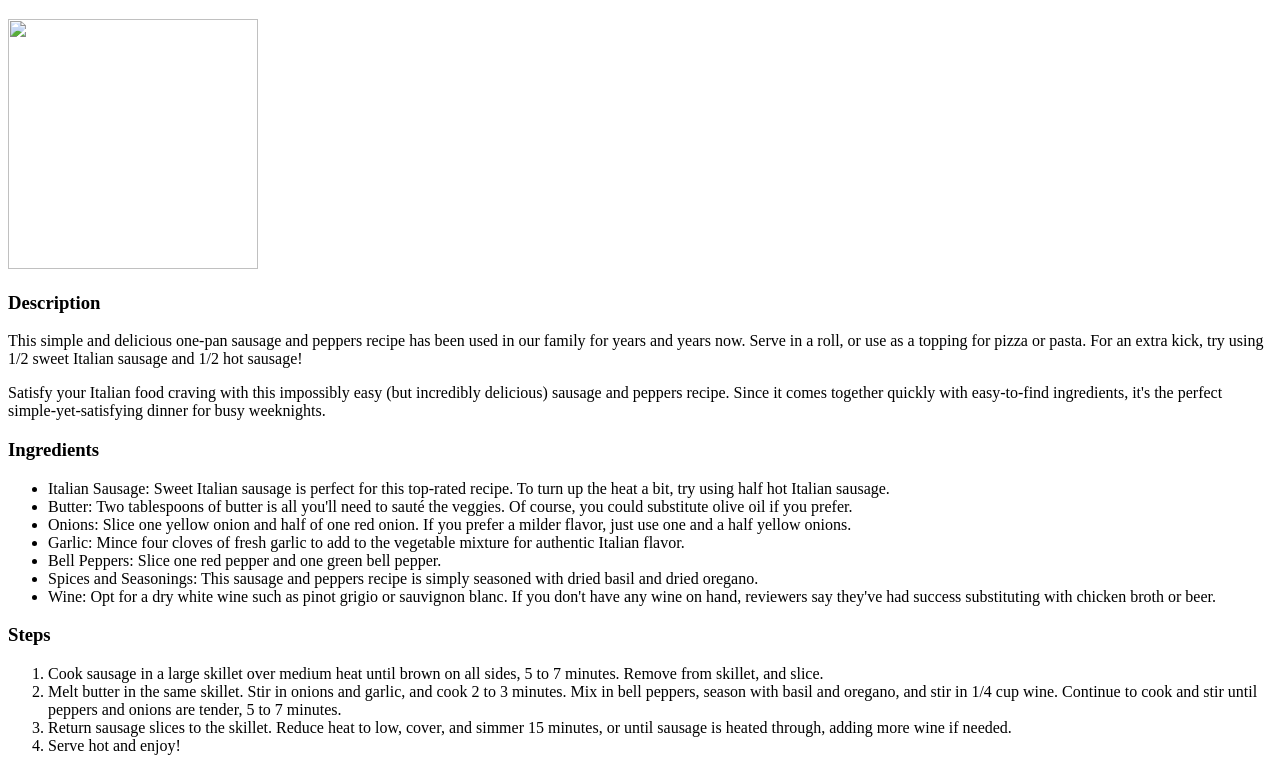
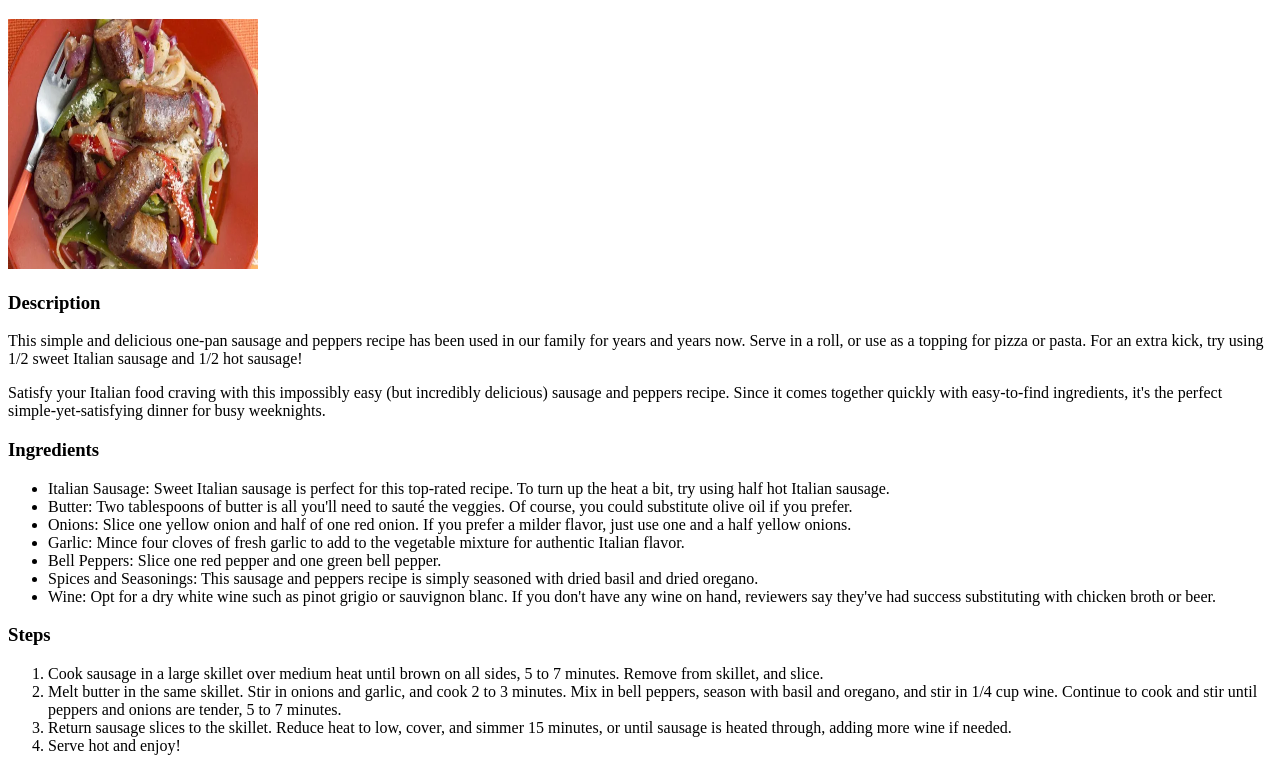
Before and after one commit to nottin0/odin-recipes, a plain HTML site: page recipes/sausage.html in a window 1280 px wide. Shown: the part 61-832 px from the top of the page. Drawn offline with Linux system fonts and the light colour scheme.

Commit message:
Update sausage.html

```diff
--- a/recipes/sausage.html
+++ b/recipes/sausage.html
@@ -7,7 +7,7 @@
 </head>
 <body>
 	<h1>Italian Sausage, Peppers, and Onions</h1>
-	<img src="/repos/odin-recipes/pictures/dish.jpg" height="250" width="250">
+	<img src="/odin-recipes/pictures/dish.jpg" height="250" width="250">
 	<h3>Description</h3>
 
 		<p>This simple and delicious one-pan sausage and peppers recipe has been used in our family for years and years now. Serve in a roll, or use as a topping for pizza or pasta. For an extra kick, try using 1/2 sweet Italian sausage and 1/2 hot sausage!</p>
```
